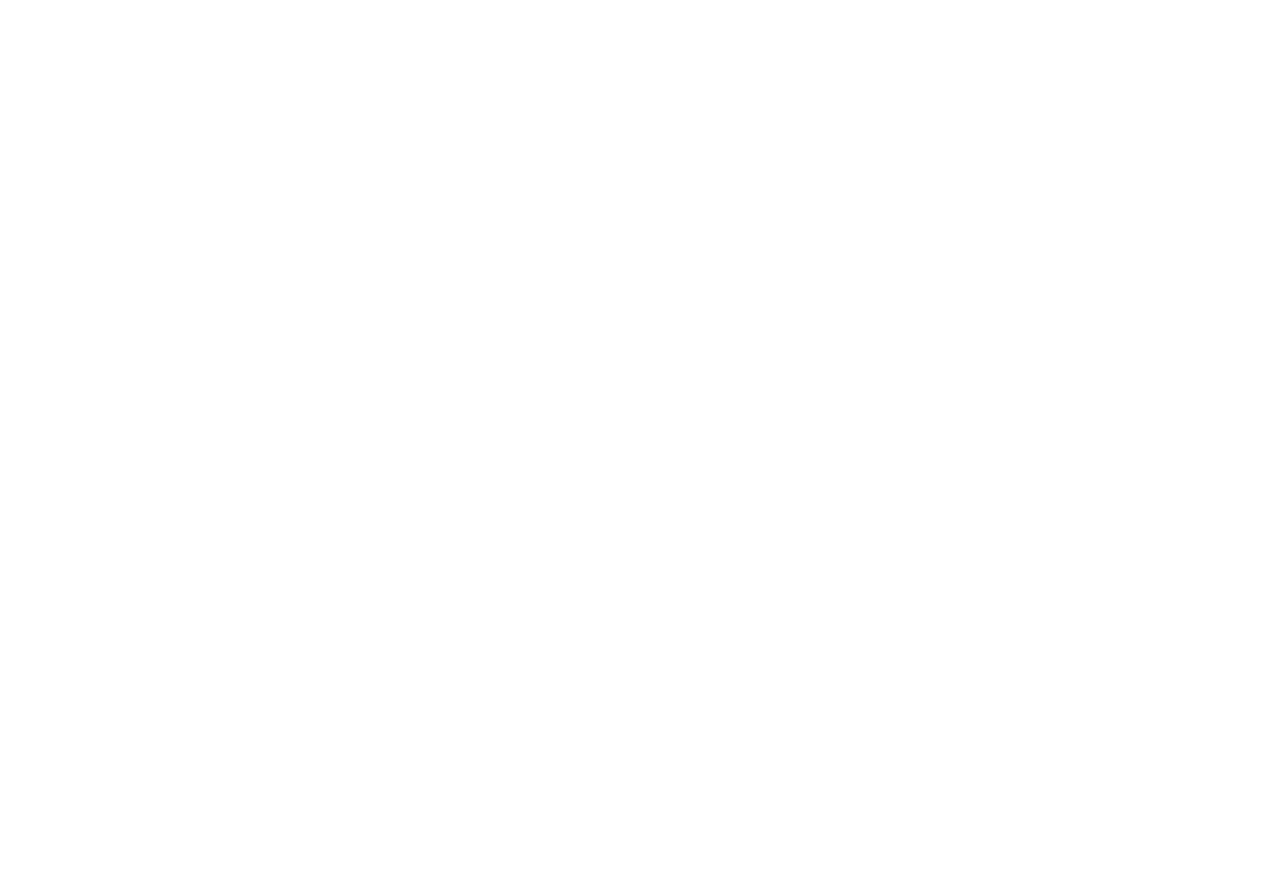
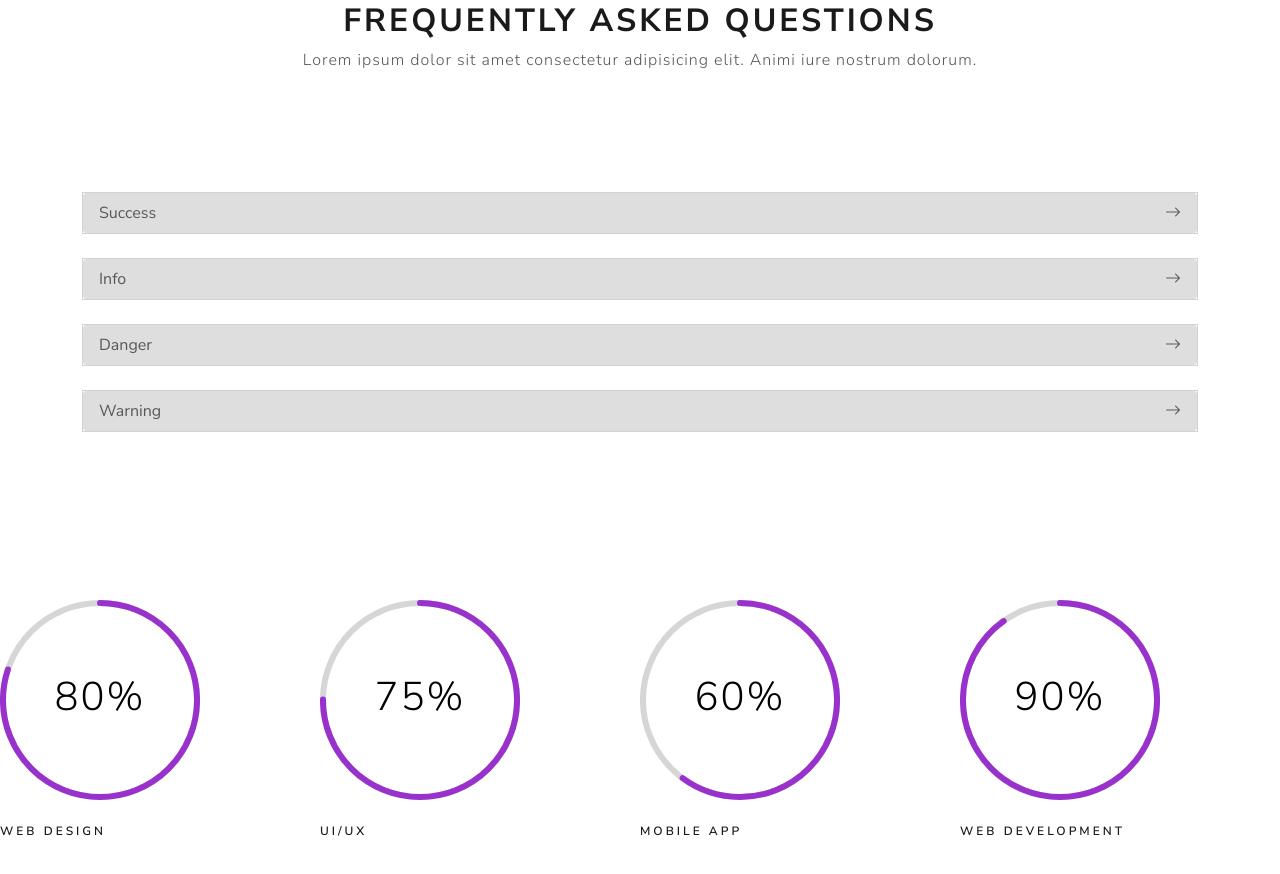
Before and after one commit to DreammyOleksandr/frontend-basics-last-lab, a React (Create React App) app: page / in a window 1280 px wide. Shown: the part 3820-4694 px from the top of the page. Before the commit the page ends 3702 px from the top, so only its background shows below. Built offline with nearby package versions, Linux system fonts and the light colour scheme.

Commit message:
upd-temp: working with rounded progress bar

```diff
--- a/package.json
+++ b/package.json
@@ -9,6 +9,7 @@
     "bootstrap": "^5.3.3",
     "bootstrap-icons": "^1.11.3",
     "react": "^18.3.1",
+    "react-circular-progressbar": "^2.1.0",
     "react-dom": "^18.3.1",
     "react-scripts": "5.0.1",
     "web-vitals": "^2.1.4"
--- /dev/null
+++ b/src/components/blocks/QuestionsBlock.jsx
@@ -0,0 +1,47 @@
+import React from 'react'
+import { Collapsible, ProgressBar } from '../elements'
+
+const QuestionsBlock = () => {
+  const webDesignPercentage = 80
+  const uiPercentage = 75
+  const mobileAppPercentage = 60
+  const webDevelopmentPercentage = 90
+  return (
+    <div>
+      <br />
+      <br />
+      <br />
+      <div className='my-5'>
+        <h1>
+          <b>Frequently Asked Questions</b>
+        </h1>
+        <p>Lorem ipsum dolor sit amet consectetur adipisicing elit. Animi iure nostrum dolorum. </p>
+      </div>
+      <div className='py-5'>
+        <Collapsible name='Success' />
+        <Collapsible name='Info' />
+        <Collapsible name='Danger' />
+        <Collapsible name='Warning' />
+      </div>
+      <br />
+      <br />
+      <br />
+      <div className='d-flex justify-content-evenly my-5'>
+        <div className='col-sm-3'>
+          <ProgressBar percentage={webDesignPercentage} name={'Web Design'} />
+        </div>
+        <div className='col-sm-3'>
+          <ProgressBar percentage={uiPercentage} name={'UI/UX'} />
+        </div>
+        <div className='col-sm-3'>
+          <ProgressBar percentage={mobileAppPercentage} name={'Mobile App'} />
+        </div>
+        <div className='col-sm-3'>
+          <ProgressBar percentage={webDevelopmentPercentage} name={'Web Development'} />
+        </div>
+      </div>
+    </div>
+  )
+}
+
+export default QuestionsBlock
--- a/src/components/blocks/index.js
+++ b/src/components/blocks/index.js
@@ -3,3 +3,4 @@ export { default as SupportersBlock } from './SupportersBlock'
 export { default as FixTechBlock } from './FixTechBlock'
 export { default as DiscountBlock } from './DiscountBlock'
 export { default as WorkingProcessBlock } from './WorkingProcessBlock'
+export { default as QuestionsBlock } from './QuestionsBlock'
--- /dev/null
+++ b/src/components/elements/ProgressBar.jsx
@@ -0,0 +1,26 @@
+import React from 'react'
+import { CircularProgressbar, buildStyles } from 'react-circular-progressbar'
+import 'react-circular-progressbar/dist/styles.css'
+
+const ProgressBar = ({ percentage, name }) => {
+  return (
+    <div className='d-flex flex-column'>
+      <div style={{ width: 200, height: 200 }}>
+        <CircularProgressbar
+          value={percentage}
+          text={`${percentage}%`}
+          strokeWidth={3}
+          styles={buildStyles({
+            pathColor: 'darkorchid',
+            textColor: 'black',
+          })}
+        />
+      </div>
+      <div className='pt-4 me-auto'>
+        <h6>{name}</h6>
+      </div>
+    </div>
+  )
+}
+
+export default ProgressBar
--- a/src/components/elements/index.js
+++ b/src/components/elements/index.js
@@ -3,3 +3,4 @@ export { default as Card } from './Card'
 export { default as DiscountForm } from './DiscountForm'
 export { default as IconCard } from './IconCard'
 export { default as Collapsible } from './Collapsible'
+export { default as ProgressBar } from './ProgressBar'
--- a/src/pages/MainPage.jsx
+++ b/src/pages/MainPage.jsx
@@ -5,6 +5,7 @@ import {
   FixTechBlock,
   DiscountBlock,
   WorkingProcessBlock,
+  QuestionsBlock,
 } from '../components/blocks'
 
 const MainPage = () => {
@@ -15,6 +16,7 @@ const MainPage = () => {
       <FixTechBlock />
       <DiscountBlock />
       <WorkingProcessBlock />
+      <QuestionsBlock />
     </div>
   )
 }
```
Also changed, not shown: src/bootstrap.css, 1 other file (tests, documents, lock files or other folders).
